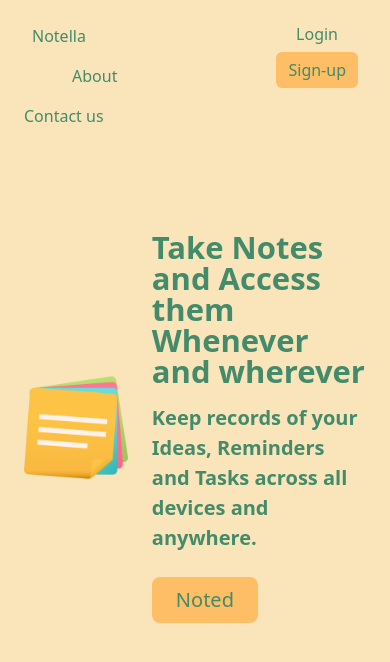
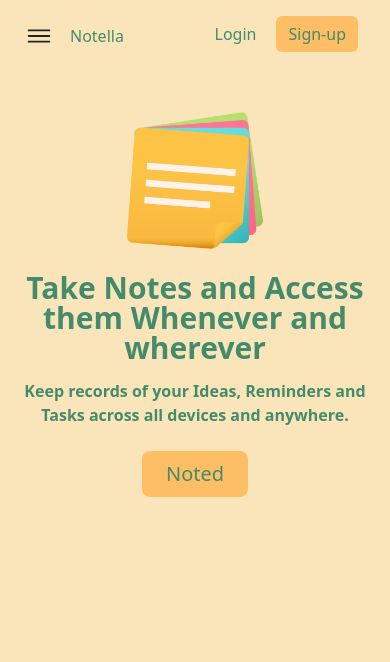
Before and after one commit to daxvinci/notella-app, a React (Create React App) app: page / in a window 390 px wide. Shown: the top 662 px of the page. Built offline with nearby package versions, Linux system fonts and the light colour scheme; a web font is replaced by a local one.

Commit message:
menu change

```diff
--- a/package.json
+++ b/package.json
@@ -11,6 +11,7 @@
     "jquery": "^3.7.1",
     "react": "^18.3.1",
     "react-dom": "^18.3.1",
+    "react-icons": "^5.2.1",
     "react-router-dom": "^6.23.1",
     "react-scripts": "5.0.1",
     "react-toastify": "^10.0.5",
--- a/src/App.jsx
+++ b/src/App.jsx
@@ -10,6 +10,7 @@ import Register from './pages/Register'
 import Dashboard from './pages/Dashboard';
 
 function App() {
+
   return (
     <>
       <BrowserRouter>
--- a/src/LandingPage.jsx
+++ b/src/LandingPage.jsx
@@ -1,23 +1,38 @@
+import { useState } from "react";
 import Navbar from "./components/Navbar";
 import { Link } from "react-router-dom";
+import { IoClose } from "react-icons/io5";
+
 const LandingPage = () => {
+   const [menu,setMenu] =useState(false)
+
+   const menuClose =()=>{
+    setMenu(false)
+   }
+
     return (
         <>
         <div className="bg-[#FAE5BA] lg:px-16 min-h-screen w-screen">
-
-        < Navbar />
+        {menu && <div className="menu absolute flex flex-col gap-6 right-0 top-0 left-0 z-50 bottom-0 py-4 px-6 bg-zinc-800 text-slate-200">
+                <div className="close self-end" onClick={menuClose}><IoClose color="#f5f5f5" /></div>
+                <div className="popup-menu flex flex-col h-20 text-2xl gap-4 justify-between">
+                <div className="about font-rest py-2 px-2 border-slate-200">About us</div>
+                <div className="search font-rest py-2 px-2 border-slate-200">Search</div>
+                </div>
+            </div>}
+        < Navbar setMenu={setMenu} />
 
       {/* Main landing */}
       {/* <div className="bg-[#FAE5BA] absolute top-0 bottom-0 right-0 left-0 -z-10"></div> */}
-      <div className="container col-xxl-8 px-4 mt-5 pt-2 w-full">
-        <div className="w-full flex md:flex-row-reverse lg:justify-between align-items-center gap-4 pt-3">
-          <div className="lg:w-[30%]">
+      <div className="container col-xxl-8 px-4 mt-2 md:mt-5 pt-2 w-full">
+        <div className="w-full flex flex-col md:flex-row-reverse lg:justify-between align-items-center gap-4 pt-3">
+          <div className=" w-[40%] md:w-[30%]">
             <img src="./assets/notes (1).png" className="d-block mx-lg-auto " alt="Note pad" width="400" height="400" loading="lazy"></img>
           </div>
           <div className="lg:w-[50%]">
-            <h1 className="display-5 fw-bold  lh-1 mb-3 text">Take Notes and Access them Whenever and wherever</h1>
-            <p className="lead text font-semibold">Keep records of your Ideas, Reminders and Tasks across all devices and anywhere. </p>
-            <div className="mt-6">
+            <h1 className="text-3xl text-center md:text-start md:text-4xl fw-bold  lh-1 mb-3 text">Take Notes and Access them Whenever and wherever</h1>
+            <p className="lead text text-base text-center md:text-start font-semibold">Keep records of your Ideas, Reminders and Tasks across all devices and anywhere. </p>
+            <div className="mt-6 md:block flex justify-center">
               <Link to="/Login" className="log"><button type="button" className="btn btn-lg px-4 me-md-2 btn-color">Noted</button></Link>
             </div>
           </div>
--- a/src/components/Checklist.jsx
+++ b/src/components/Checklist.jsx
@@ -166,8 +166,8 @@ const Checklist = ({uId}) => {
             </div>}
 
             {(listItem.length !== 0 || showInput) && <div ref={inputDivRef} className="addList md:w-[500px] lg:w-[600px] flex gap-4 justify-between">
-              <input autoComplete="off" ref={inputRef} type="taskAdd" placeholder="write a task 📝" name="todo" id="taskAdd" className="text-blue-500 w-full rounded-xl hover:ring-1 ring-blue-500 outline-0 px-3 shadow-xl text-xl" />
-              <button onClick={handleList} className="bg-sky-500 hover:bg-sky-600 px-3 py-1 rounded-2xl active:translate-y-2 relative w-[100px] cursor-pointer shadow-xl">Add 👇</button>
+              <input autoComplete="off" ref={inputRef} type="taskAdd" placeholder="write a task 📝" name="todo" id="taskAdd" className="text-blue-500 w-full rounded-xl hover:ring-1 ring-blue-500 outline-0 px-3 shadow-xl md:text-xl" />
+              <button onClick={handleList} className="bg-sky-500 hover:bg-sky-600 px-1 md:px-3 py-1 rounded-2xl active:translate-y-2 relative w-[100px] cursor-pointer shadow-xl">Add 👇</button>
             </div>}
             <ol className="mt-4">
               {listItem.filter((item)=>item.task.toLowerCase() === ''  ? item : item.task.toLowerCase().includes(search.toLowerCase())).map((item,index)=>(
--- a/src/components/Navbar.jsx
+++ b/src/components/Navbar.jsx
@@ -1,14 +1,24 @@
+
+import { IoIosMenu } from "react-icons/io";
 import { Link } from "react-router-dom";
+// import { useState } from "react";
 
-const Navbar = () => {
+const Navbar = ({setMenu}) => {
+  // const [menu,setMenu] =useState(false)
+
+  const handleMenu = ()=>{
+    setMenu(true)
+  }
+
     return (
         <header className="p-3">
         <div className="">
           <div className="flex justify-between ">
-            <ul className="nav mb-2">
+            <ul className="nav mb-2 items-center">
+            <div onClick={handleMenu} className="menu md:hidden ml-2"><IoIosMenu size={30} /></div>
               <li><Link to="/" className="nav-link link text brand">Notella</Link></li>
-              <li><Link to="/About" className="nav-link link mx-5 text px-2">About</Link></li>
-              <li><Link to="/Contact" className="nav-link link text px-2">Contact us</Link></li>
+              <li><Link to="/About" className="nav-link hidden md:block link mx-5 text px-2">About</Link></li>
+              <li><Link to="/Contact" className="nav-link hidden md:block link text px-2">Contact us</Link></li>
             </ul>
 
             <div className="text-end px-3">
--- a/src/components/Side.jsx
+++ b/src/components/Side.jsx
@@ -35,7 +35,7 @@ const Side = ({user,setdashboard,propic}) => {
             <div className="side-nav z-10 d-flex flex-column flex-shrink-0 px-2 md:px-3 py-3 fixed top-3 bottom-0 md:w-[200px] left-3 md:left-0 rounded-t-3xl md:rounded-t-none md:rounded-tr-3xl bg-gray-700" id="sidenav">
               <ul className="nav nav-pills md:pr-6 flex items-center md:items-start flex-col mb-auto">
                 <li className="my-4 border-b">
-                  <button onClick={nav} className="nav nav-link px-3 md:px-12 flex items-center text-white text-decoration-none">
+                  <button disabled='true' className="nav nav-link px-3 md:px-12 flex items-center text-white text-decoration-none">
                     <svg xmlns="http://www.w3.org/2000/svg" width="25" height="25" fill="currentColor" className="bi md:mr-3 bi-house" viewBox="0 0 16 16">
                       <path d="M8.707 1.5a1 1 0 0 0-1.414 0L.646 8.146a.5.5 0 0 0 .708.708L2 8.207V13.5A1.5 1.5 0 0 0 3.5 15h9a1.5 1.5 0 0 0 1.5-1.5V8.207l.646.647a.5.5 0 0 0 .708-.708L13 5.793V2.5a.5.5 0 0 0-.5-.5h-1a.5.5 0 0 0-.5.5v1.293L8.707 1.5ZM13 7.207V13.5a.5.5 0 0 1-.5.5h-9a.5.5 0 0 1-.5-.5V7.207l5-5 5 5Z"/>
                     </svg>
--- a/src/pages/About.jsx
+++ b/src/pages/About.jsx
@@ -1,9 +1,25 @@
 import Navbar from "../components/Navbar";
+import { IoClose } from "react-icons/io5";
+import { useState } from "react";
+
 const About = () => {
+  const [menu,setMenu] =useState(false)
+
+   const menuClose =()=>{
+    setMenu(false)
+   }
+
     return (
         <>
         <div className="bg-[#FAE5BA] min-h-screen">
-        < Navbar />
+        {menu && <div className="menu absolute flex flex-col gap-6 right-0 top-0 left-0 z-50 bottom-0 py-4 px-6 bg-zinc-800 text-slate-200">
+                <div className="close self-end" onClick={menuClose}><IoClose color="#f5f5f5" /></div>
+                <div className="popup-menu flex flex-col h-20 text-2xl gap-4 justify-between">
+                <div className="about font-rest py-2 px-2 border-slate-200">About us</div>
+                <div className="search font-rest py-2 px-2 border-slate-200">Search</div>
+                </div>
+            </div>}
+        < Navbar setMenu={setMenu} />
       {/* <div className="bg-[#FAE5BA] absolute top-0 bottom-0 right-0 left-0 -z-10"></div> */}
         <div className="flex flex-col gap-2 mx-3">
         <div className="col-about">
--- a/src/pages/Contact.jsx
+++ b/src/pages/Contact.jsx
@@ -1,10 +1,25 @@
+import { useState } from "react";
 import Navbar from "../components/Navbar";
+import { IoClose } from "react-icons/io5";
 
 const Contact = () => {
+  const [menu,setMenu] =useState(false)
+
+   const menuClose =()=>{
+    setMenu(false)
+   }
+
     return (
         <>
         <div className="bg-[#FAE5BA] min-h-screen">
-        < Navbar />
+        {menu && <div className="menu absolute flex flex-col gap-6 right-0 top-0 left-0 z-50 bottom-0 py-4 px-6 bg-zinc-800 text-slate-200">
+                <div className="close self-end" onClick={menuClose}><IoClose color="#f5f5f5" /></div>
+                <div className="popup-menu flex flex-col h-20 text-2xl gap-4 justify-between">
+                <div className="about font-rest py-2 px-2 border-slate-200">About us</div>
+                <div className="search font-rest py-2 px-2 border-slate-200">Search</div>
+                </div>
+            </div>}
+        < Navbar setMenu={setMenu} />
         {/* <div className="contact-bg absolute top-0 bottom-0 right-0 left-0 -z-10 bg-[#FAE5BA]"></div> */}
         <div className="modal contact-modal modal-sheet position-static d-block p-4 py-md-2" tabIndex="-1" role="dialog" id="modalTour">
         <div className="modal-dialog" role="document">
```
Also changed, not shown: src/components/Profile.jsx (+5 -5 lines), 1 other file (tests, documents, lock files or other folders).
